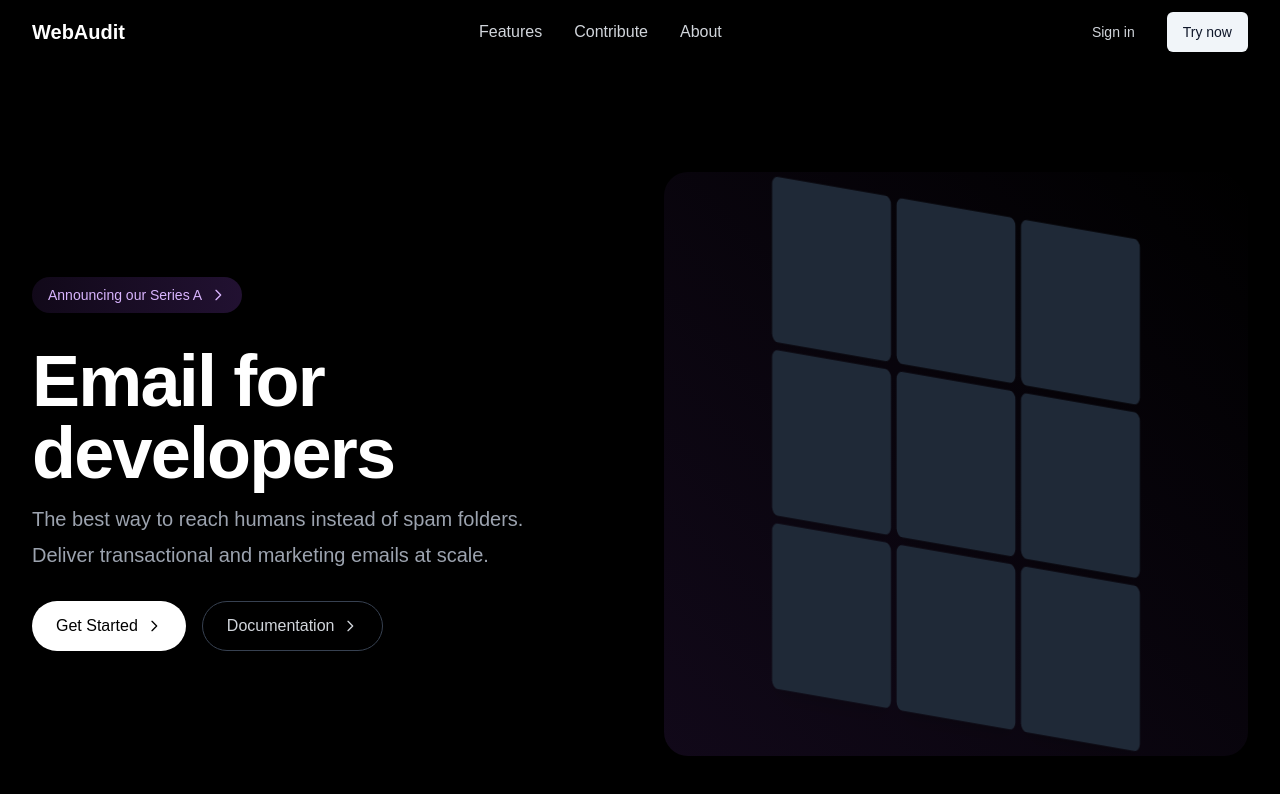
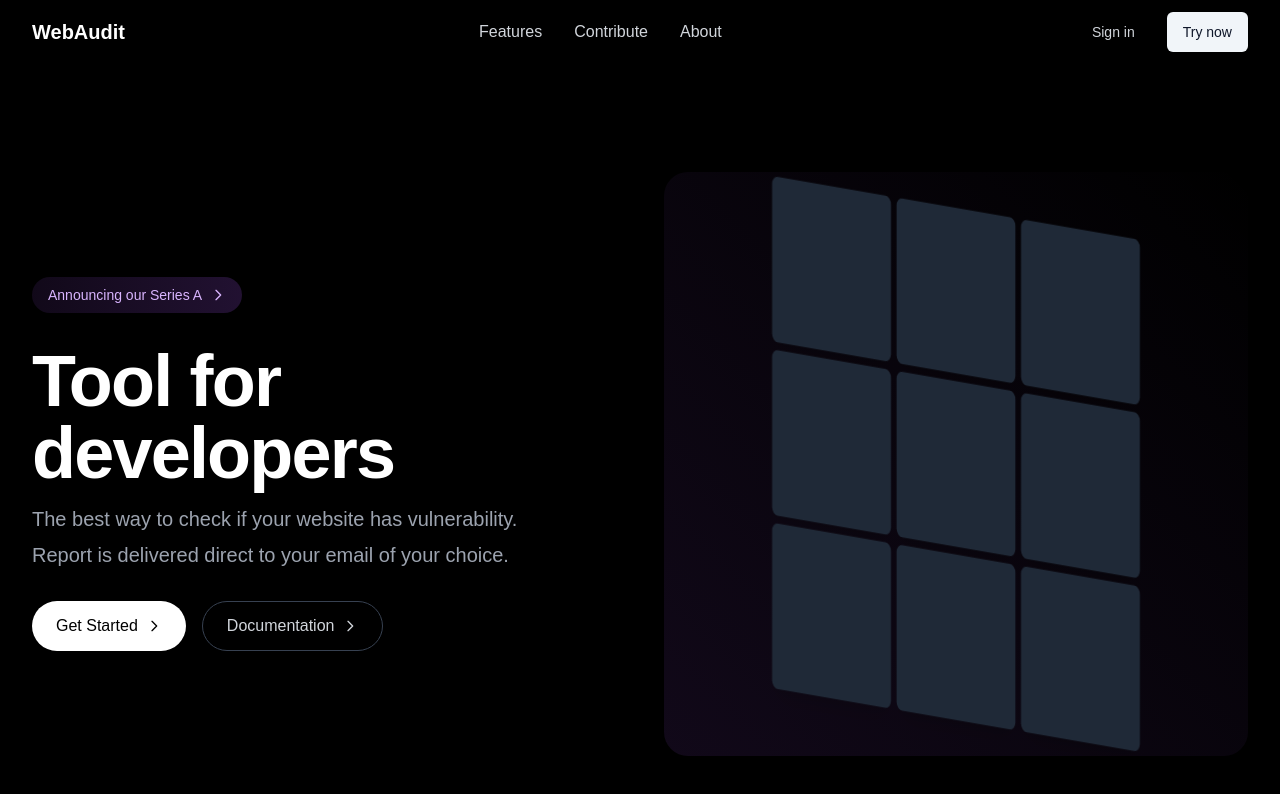
Before and after one commit to marksikaundi/InSyst, a Next.js app: page / in a window 1280 px wide. Shown: the top 794 px of the page. Built offline with nearby package versions, Linux system fonts and the light colour scheme.

Commit message:
refactor: update Hero component text for improved clarity and relevance

```diff
--- a/app/page.tsx
+++ b/app/page.tsx
@@ -28,11 +28,11 @@ export default function Hero() {
 
             <div className="space-y-4">
               <h1 className="text-4xl md:text-6xl lg:text-7xl font-bold text-white tracking-tight">
-                Email for developers
+                Tool for developers
               </h1>
               <div className="space-y-2 text-gray-400 text-lg sm:text-xl">
-                <p>The best way to reach humans instead of spam folders.</p>
-                <p>Deliver transactional and marketing emails at scale.</p>
+                <p>The best way to check if your website has vulnerability.</p>
+                <p>Report is delivered direct to your email of your choice.</p>
               </div>
             </div>
 
```
